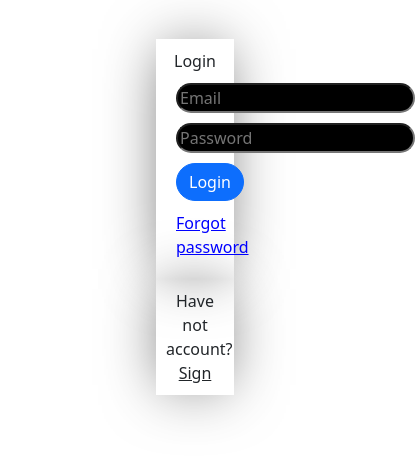
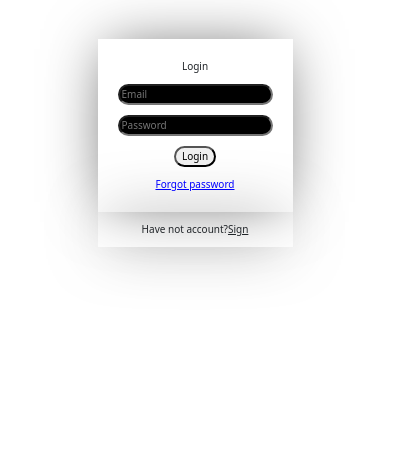
Before and after one commit to Aviproo/expense-traker, a React (Create React App) app: page /login in a window 390 px wide. Shown: the top 458 px of the page, 415 px wide, since content can reach past the window. Built offline with nearby package versions, Linux system fonts and the light colour scheme.

Commit message:
optimized

```diff
--- a/src/Components/Login/Login.js
+++ b/src/Components/Login/Login.js
@@ -48,15 +48,16 @@ const Login = () => {
   return (
     <div className={classes.mainDiv}>
       <div className={classes.Login}>
-        Login
+        <div>Login</div>
         <div>
           <input placeholder="Email" ref={emailRef} />
         </div>
         <div>
           <input placeholder="Password" ref={passwordRef} />
         </div>
+
         <div>
-          <Button onClick={Login}>Login</Button>
+          <button onClick={Login}>Login</button>
         </div>
         <div onClick={() => navigate("forgotpass")} className={classes.forgot}>
           Forgot password
--- a/src/Components/Login/Login.module.css
+++ b/src/Components/Login/Login.module.css
@@ -13,10 +13,12 @@
 .Login div {
   margin: 10px;
 }
+
 .Login button {
   border-radius: 50px;
 }
 .Login input {
+  width: 100%;
   border-radius: 50px;
   background-color: black;
   color: white;
@@ -38,3 +40,14 @@
   cursor: pointer;
   color: blue;
 }
+@media only screen and (max-width: 600px) {
+  .mainDiv {
+    font-size: 10px;
+  }
+  .Login {
+    width: 50%;
+  }
+  .haveAnAccount {
+    width: 50%;
+  }
+}
--- a/src/Components/SignUp/SignUp.js
+++ b/src/Components/SignUp/SignUp.js
@@ -14,13 +14,7 @@ const SignUp = () => {
     const confirmPassword = passwordRef.current.value;
     let url =
       "https://identitytoolkit.googleapis.com/v1/accounts:signUp?key=AIzaSyCvzryAZ4dVWRP2PJ-eM4EE78m3NrDF5F0";
-    // if (isLogIn) {
-    //   url =
-    //     "https://identitytoolkit.googleapis.com/v1/accounts:signInWithPassword?key=AIzaSyCvzryAZ4dVWRP2PJ-eM4EE78m3NrDF5F0";
-    // } else {
-    //   url =
-    //     "https://identitytoolkit.googleapis.com/v1/accounts:signUp?key=AIzaSyCvzryAZ4dVWRP2PJ-eM4EE78m3NrDF5F0";
-    // }
+
     fetch(url, {
       method: "POST",
       body: JSON.stringify({
@@ -59,7 +53,7 @@ const SignUp = () => {
           <input placeholder="Confirm Password" ref={confirmpasswordRef} />
         </div>
         <div>
-          <Button onClick={signUp}>SignUp</Button>
+          <button onClick={signUp}>SignUp</button>
         </div>
       </div>
       <div className={classes.haveAnAccount}>
--- a/src/Components/SignUp/SignUp.module.css
+++ b/src/Components/SignUp/SignUp.module.css
@@ -16,6 +16,7 @@
   border-radius: 50px;
 }
 .signUp input {
+  width: 100%;
   border-radius: 50px;
 }
 .span {
@@ -30,3 +31,14 @@
   -moz-box-shadow: -1px 0px 61px -10px rgba(0, 0, 0, 0.61);
   box-shadow: -1px 0px 61px -10px rgba(0, 0, 0, 0.61);
 }
+@media only screen and (max-width: 600px) {
+  .mainDiv {
+    font-size: 10px;
+  }
+  .signUp {
+    width: 50%;
+  }
+  .haveAnAccount {
+    width: 50%;
+  }
+}
```
Also changed, not shown: src/Components/Pages/Welcome.js (+0 -34 lines), src/Components/Test/Test.js (deleted, +0 -16 lines), firebase.json (added), 2 other files (tests, documents, lock files or other folders).
